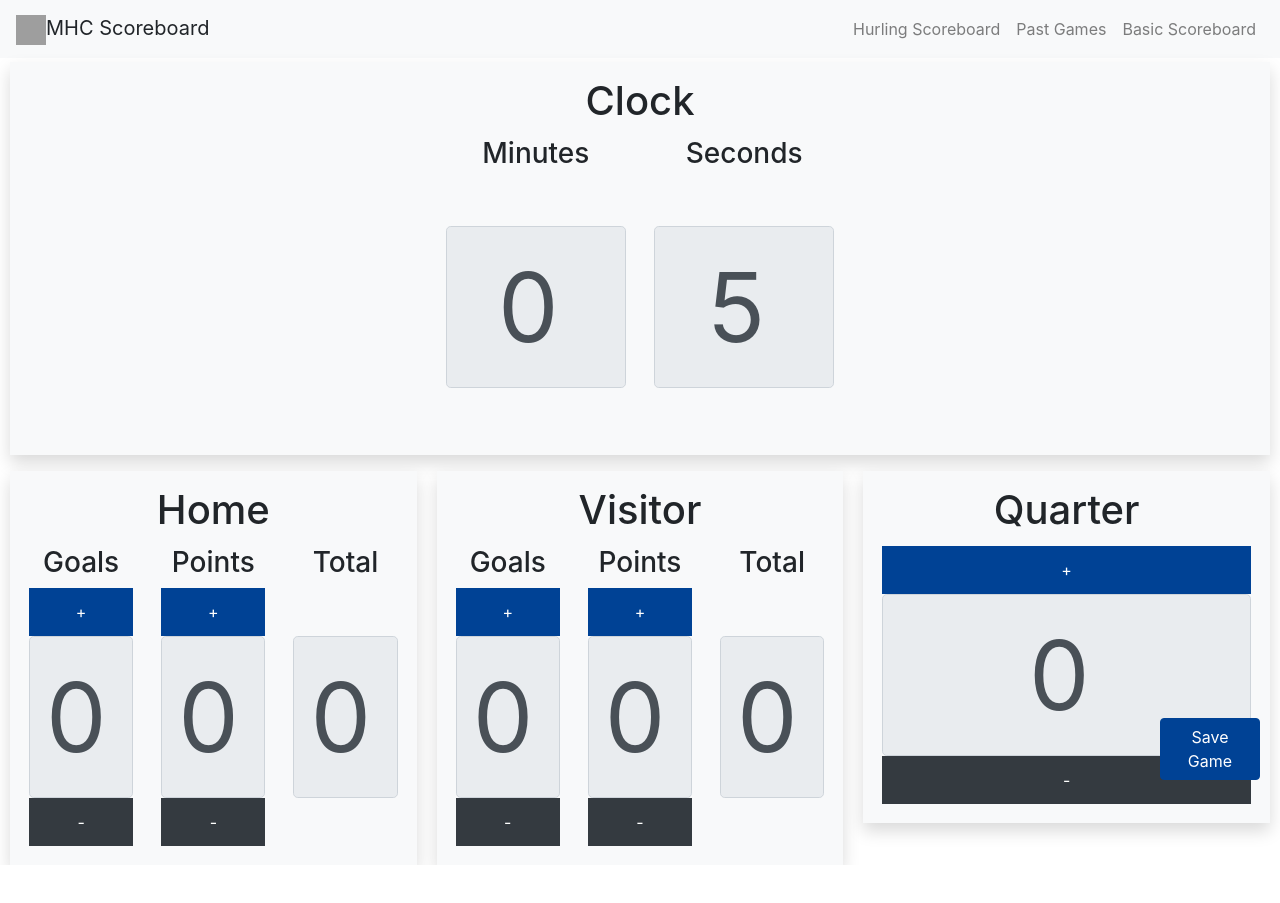
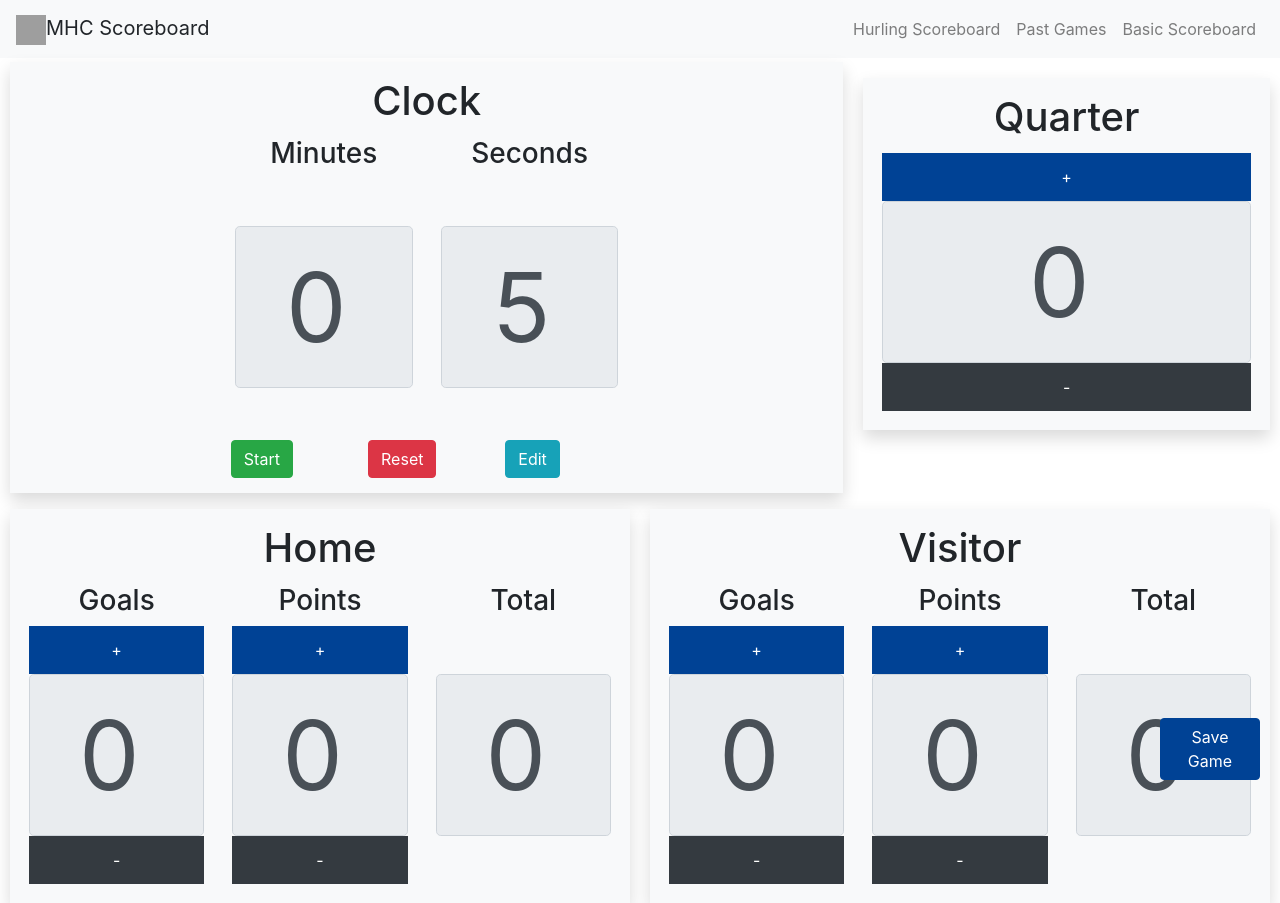
Before and after one commit to zlavallee/mhc-scoreboard, a React (Create React App) app in the folder scoreboard-client/: page /hurling in a window 1280 px wide. Before the commit the page ends 865 px from the top, so only its background shows below. Built offline with nearby package versions, Linux system fonts and the light colour scheme; no server answers; grey boxes are pictures that could not be loaded.

Commit message:
adding buttons

```diff
--- a/scoreboard-client/src/components/hurling/HurlingTimer.jsx
+++ b/scoreboard-client/src/components/hurling/HurlingTimer.jsx
@@ -3,6 +3,7 @@ import CenterHeader from "../shared/CenterHeader";
 import {Col, Row} from "reactstrap";
 import LargeNumberInput from "../shared/LargeNumberInput";
 import {calculateMinutes, calculateSeconds} from "../../lib/utils";
+import Button from "reactstrap/es/Button";
 
 export default function HurlingTimer(props) {
 
@@ -12,6 +13,7 @@ export default function HurlingTimer(props) {
         seconds: calculateSeconds(props.timer.value),
         minutes: calculateMinutes(props.timer.value)
     });
+    const [edit, updateEdit] = useState(false);
 
     const incrementSecond = () => {
         const newTotalSeconds = timer.totalSeconds + 1;
@@ -35,11 +37,25 @@ export default function HurlingTimer(props) {
         <div className="raised-box">
             <CenterHeader name="Clock"/>
             <Row className="justify-content-center">
-                <Col xs="6" md="4" lg="2">
+                <Col xs="6" md="6" lg="4" xl="3">
                     <LargeNumberInput label="Minutes" count={timer.minutes}/>
                 </Col>
-                <Col xs="6" md="4" lg="2">
+                <Col xs="6" md="6" lg="4" xl="3">
                     <LargeNumberInput label="Seconds" count={timer.seconds}/>
+                </Col>
+            </Row>
+            <Row className="justify-content-center">
+                <Col xs="3" lg="2">
+                    {timer.stopped && <Button color="success">Start</Button>}
+                    {!timer.stopped && <Button color="warning">Stop</Button>}
+
+                </Col>
+                <Col xs="3" lg="2">
+                    <Button color="danger">Reset</Button>
+                </Col>
+                <Col xs="3" lg="2">
+                    {!edit && <Button color="info">Edit</Button>}
+                    {edit && <Button color="info">Save</Button>}
                 </Col>
             </Row>
         </div>
--- a/scoreboard-client/src/pages/HurlingScoreboard.jsx
+++ b/scoreboard-client/src/pages/HurlingScoreboard.jsx
@@ -109,23 +109,20 @@ export default function HurlingScoreboard() {
                 </Col>
             </Row>}
             <Row>
-                <Col>
+                <Col xs="12" md="6" lg="8" xl="8">
                     <HurlingTimer timer={timer}/>
-                </Col>
-            </Row>
-            <Row>
-                <Col sm="12" lg="6" xl="4" className="mt-3">
-                    <HurlingTeam name="Home" score={homeScore} onScoreChange={onHomeScoreChange}/>
-                </Col>
-                <Col sm="12" lg="6" xl="4" className="mt-3">
-                    <HurlingTeam name="Visitor" score={visitorScore} onScoreChange={onVisitorScoreChange}/>
                 </Col>
                 <Col xs="12" md="6" lg="4" xl="4" className="mt-3 mb-3 col-centered">
                     <Quarter onQuarterChange={onQuarterChange} quarter={quarter}/>
                 </Col>
             </Row>
             <Row>
-
+                <Col sm="12" lg="6" className="mt-3">
+                    <HurlingTeam name="Home" score={homeScore} onScoreChange={onHomeScoreChange}/>
+                </Col>
+                <Col sm="12" lg="6" className="mt-3">
+                    <HurlingTeam name="Visitor" score={visitorScore} onScoreChange={onVisitorScoreChange}/>
+                </Col>
             </Row>
             <SaveButton/>
         </div>
```
